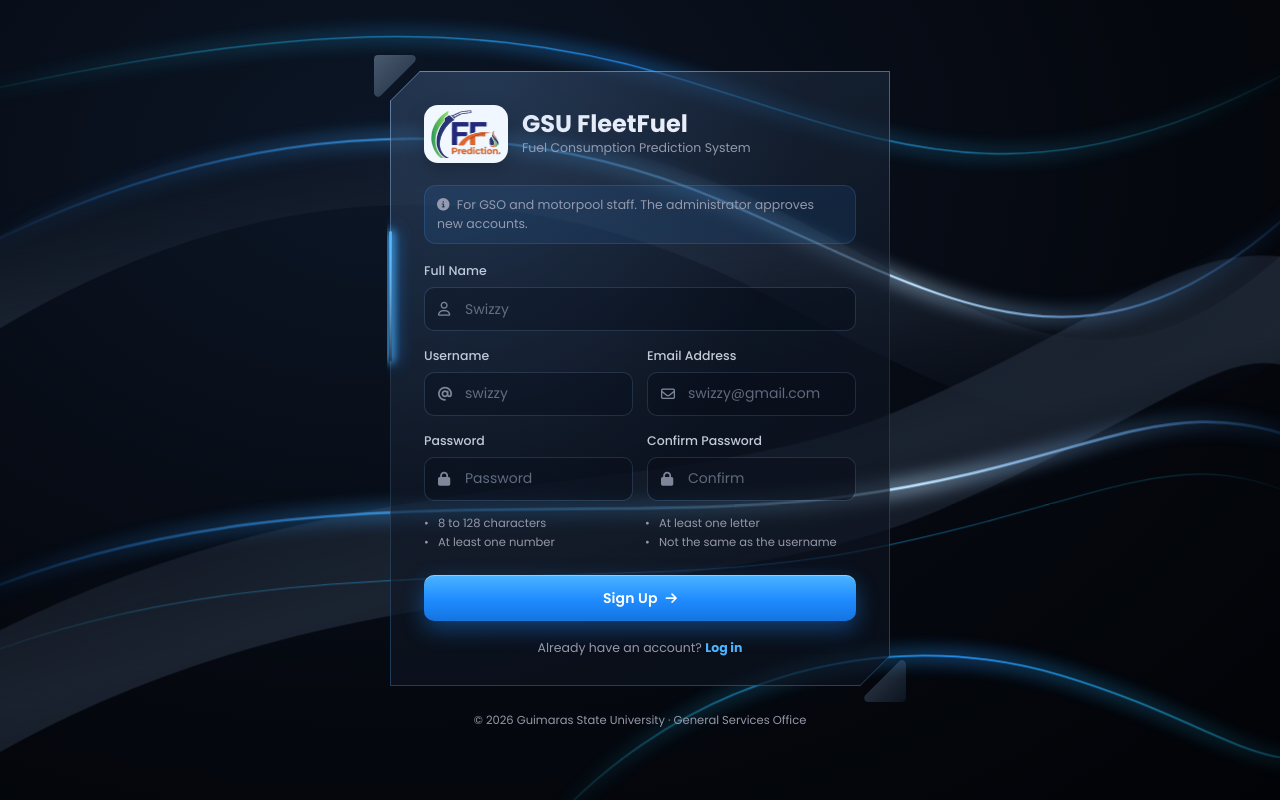
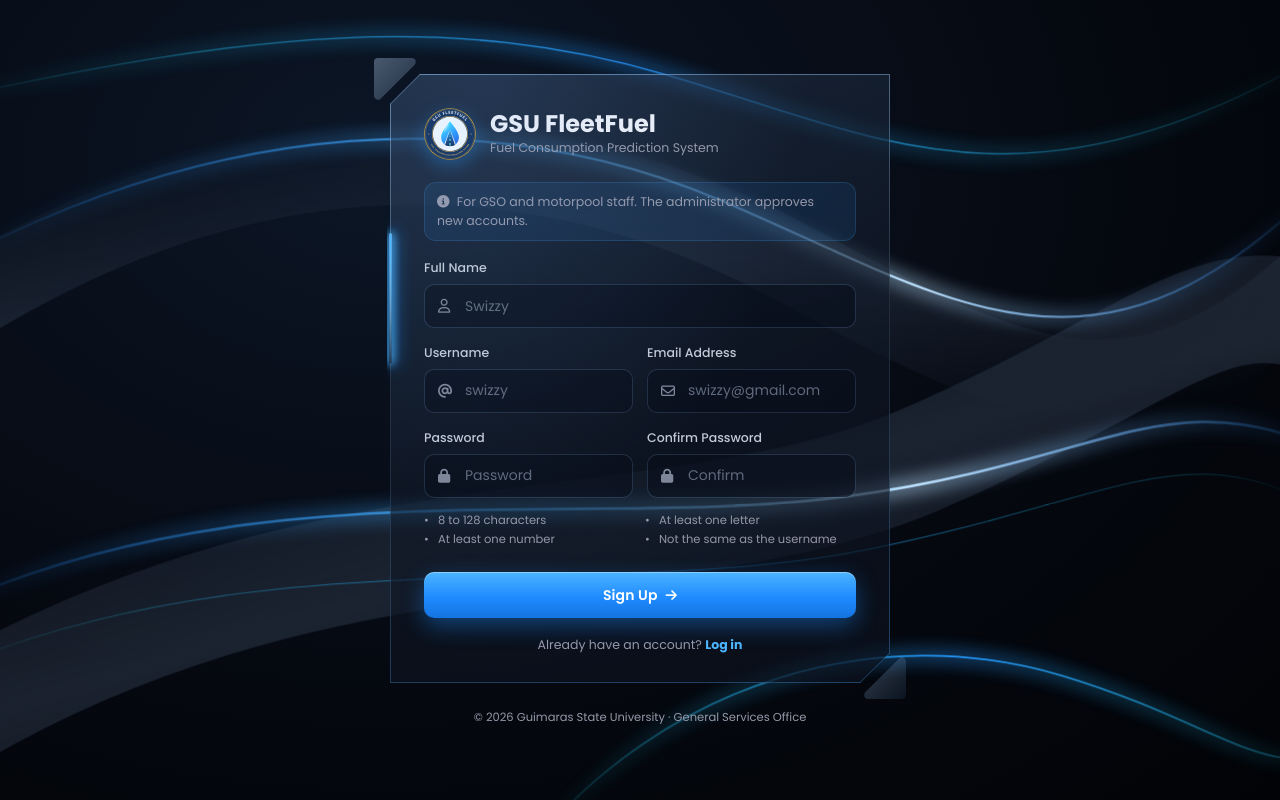
Before and after one commit to WARRENGANIA5/fleetfuel, a Flask app: page /signup in a window 1280 px wide. Run offline with Flask 3, Linux system fonts and the light colour scheme; some libraries are stand-ins or nearby versions.

Commit message:
Restore the original seal logo
Puts back seal.svg and the styles, README and thesis note from e034652,
before the FF Prediction logo. The stylesheet version is bumped to 79 so
browsers drop the cached logo styles.

Co-Authored-By: Claude Opus 5.5 <noreply@anthropic.com>

```diff
--- a/static/css/style.css
+++ b/static/css/style.css
@@ -1,8 +1,4 @@
 :root {
-  /* logo colours (navy, orange, green) */
-  --brand-navy: #1c1f73;
-  --brand-orange: #ee7a2b;
-  --brand-green: #5cbf3f;
   /* dark theme palette */
   --navy-950: #171927;
   --navy-900: #2a2d3e;
@@ -93,7 +89,6 @@ a { text-decoration: none; color: inherit; }
 }
 
 .sidebar-brand {
-  position: relative;
   display: flex;
   align-items: center;
   gap: 12px;
@@ -102,28 +97,19 @@ a { text-decoration: none; color: inherit; }
 }
 
 .brand-icon {
-  width: 66px;
+  width: 46px;
   height: 46px;
-  padding: 4px 6px;
-  border-radius: 12px;
-  background: #ffffff;
-  box-shadow: 0 4px 14px rgba(0, 0, 0, 0.25);
+  border-radius: 50%;
   display: flex;
   align-items: center;
   justify-content: center;
   flex-shrink: 0;
 }
-.brand-icon img { width: 100%; height: 100%; display: block; object-fit: contain; }
+.brand-icon img { width: 100%; height: 100%; display: block; filter: drop-shadow(0 3px 6px rgba(38, 151, 255, 0.35)); }
 
 .brand-text { display: flex; flex-direction: column; line-height: 1.2; }
 .brand-title { font-weight: 700; font-size: 15px; }
 .brand-sub { font-size: 11px; color: rgba(255,255,255,0.55); }
-/* thin line in the logo colours under the sidebar brand */
-.sidebar-brand::after {
-  content: ""; position: absolute; left: 20px; right: 20px; bottom: -1px; height: 2px; border-radius: 2px;
-  background: linear-gradient(90deg, var(--brand-green), var(--blue-600) 50%, var(--brand-orange));
-  opacity: 0.55;
-}
 
 .sidebar-nav {
   flex: 1;
@@ -548,15 +534,13 @@ a { text-decoration: none; color: inherit; }
   animation: fadeUp 0.5s ease both;
 }
 .login-logo {
-  width: 170px; height: 118px;
-  padding: 10px 12px;
-  border-radius: 18px;
-  background: #ffffff;
+  width: 120px; height: 120px;
+  border-radius: 50%;
   display: flex; align-items: center; justify-content: center;
   margin: 0 auto 18px;
-  box-shadow: 0 8px 24px rgba(0, 0, 0, 0.3);
-}
-.login-logo img { width: 100%; height: 100%; display: block; object-fit: contain; }
+  box-shadow: 0 8px 24px rgba(38, 151, 255, 0.35);
+}
+.login-logo img { width: 100%; height: 100%; display: block; }
 .login-title { text-align: center; font-weight: 800; color: var(--text-dark); font-size: 22px; margin-bottom: 4px; }
 .login-sub { text-align: center; color: var(--text-muted); font-size: 13px; line-height: 1.5; margin-bottom: 24px; }
 .caps-warning { margin-top: 6px; font-size: 12px; color: var(--warning); }
@@ -1154,8 +1138,8 @@ html[data-theme="light"] {
 
 /* sidebar */
 html[data-theme="light"] .sidebar { background: #ffffff; border-right: 1px solid var(--border-soft); box-shadow: none; }
-html[data-theme="light"] .brand-icon { box-shadow: 0 2px 8px rgba(28, 31, 115, 0.12); }
-html[data-theme="light"] .brand-title { color: var(--brand-navy); }
+html[data-theme="light"] .brand-icon { box-shadow: none; }
+html[data-theme="light"] .brand-title { color: var(--text-dark); }
 html[data-theme="light"] .nav-link { position: relative; color: #475467; border-radius: 8px; }
 html[data-theme="light"] .nav-link i { color: #98a2b3; }
 html[data-theme="light"] .nav-link:hover { background: #f9fafb; color: var(--text-dark); transform: none; }
@@ -1354,7 +1338,7 @@ html.auth-arriving .glass-shard { opacity: 0; }
 
 /* heading */
 .auth-brand { display: flex; align-items: center; gap: 14px; margin-bottom: 22px; }
-.auth-brand .login-logo { width: 84px; height: 58px; padding: 5px 7px; border-radius: 14px; margin: 0; flex-shrink: 0; box-shadow: 0 6px 18px rgba(0, 0, 0, 0.3); }
+.auth-brand .login-logo { width: 52px; height: 52px; margin: 0; flex-shrink: 0; box-shadow: 0 6px 18px rgba(38, 151, 255, 0.35); }
 .auth-brand .login-title { text-align: left; font-size: 24px; font-weight: 700; margin: 0; line-height: 1.15; }
 .auth-brand .login-sub { text-align: left; font-size: 12.5px; margin: 2px 0 0; }
 .login-card.text-center .auth-brand { justify-content: center; text-align: left; }
@@ -1428,7 +1412,7 @@ html[data-theme="light"] .login-card .auth-input .form-control:focus { backgroun
 html[data-theme="light"] .login-card .form-control:-webkit-autofill,
 html[data-theme="light"] .login-card .form-control:-webkit-autofill:hover,
 html[data-theme="light"] .login-card .form-control:-webkit-autofill:focus { -webkit-text-fill-color: #101828; -webkit-box-shadow: 0 0 0 1000px #eef4ff inset; box-shadow: 0 0 0 1000px #eef4ff inset; }
-html[data-theme="light"] .auth-brand .login-logo { box-shadow: 0 6px 16px rgba(28, 31, 115, 0.14); }
+html[data-theme="light"] .auth-brand .login-logo { box-shadow: 0 6px 16px rgba(38, 151, 255, 0.2); }
 html[data-theme="light"] .auth-switch a { color: var(--blue-600); }
 html[data-theme="light"] .card-beam .beam-a { background: linear-gradient(90deg, rgba(43, 152, 255, 0), #2b98ff); }
 
--- a/templates/base.html
+++ b/templates/base.html
@@ -6,11 +6,11 @@
 {% include '_theme_init.html' %}
 <meta name="csrf-token" content="{{ csrf_token() }}">
 <title>{% block title %}Dashboard{% endblock %} | {{ org.system_short }} &middot; Fuel Consumption Prediction System</title>
-<link rel="icon" href="{{ url_for('static', filename='images/favicon.png', v=15) }}" type="image/png">
+<link rel="icon" href="{{ url_for('static', filename='images/seal.svg', v=14) }}" type="image/svg+xml">
 <link href="{{ url_for('static', filename='vendor/poppins/poppins.css') }}" rel="stylesheet">
 <link href="{{ url_for('static', filename='vendor/bootstrap/bootstrap.min.css') }}" rel="stylesheet">
 <link href="{{ url_for('static', filename='vendor/fontawesome/css/all.min.css') }}" rel="stylesheet">
-<link href="{{ url_for('static', filename='css/style.css', v=77) }}" rel="stylesheet">
+<link href="{{ url_for('static', filename='css/style.css', v=79) }}" rel="stylesheet">
 {% block extra_head %}{% endblock %}
 </head>
 <body>
@@ -18,7 +18,7 @@
 <div class="app-shell">
   <aside class="sidebar" id="sidebar">
     <div class="sidebar-brand">
-      <div class="brand-icon"><img src="{{ url_for('static', filename='images/logo.png', v=15) }}" alt="{{ org.system_short }} logo"></div>
+      <div class="brand-icon"><img src="{{ url_for('static', filename='images/seal.svg', v=14) }}" alt="{{ org.system_short }} logo"></div>
       <div class="brand-text">
         <span class="brand-title">{{ org.system_short }}</span>
         <span class="brand-sub">Fuel Consumption Prediction System</span>
--- a/templates/error_bare.html
+++ b/templates/error_bare.html
@@ -7,7 +7,7 @@
 <title>{% block title %}{% endblock %} | {{ org.system_short }} &middot; Fuel Consumption Prediction System</title>
 <link href="{{ url_for('static', filename='vendor/bootstrap/bootstrap.min.css') }}" rel="stylesheet">
 <link href="{{ url_for('static', filename='vendor/fontawesome/css/all.min.css') }}" rel="stylesheet">
-<link href="{{ url_for('static', filename='css/style.css', v=77) }}" rel="stylesheet">
+<link href="{{ url_for('static', filename='css/style.css', v=79) }}" rel="stylesheet">
 </head>
 <body>
 <div class="login-page"><div class="login-card">{% block content %}{% endblock %}</div></div>
--- a/templates/login.html
+++ b/templates/login.html
@@ -14,11 +14,11 @@ try {
 } catch (e) {}
 </script>
 <title>Login | {{ org.system_short }} &middot; Fuel Consumption Prediction System</title>
-<link rel="icon" href="{{ url_for('static', filename='images/favicon.png', v=15) }}" type="image/png">
+<link rel="icon" href="{{ url_for('static', filename='images/seal.svg', v=14) }}" type="image/svg+xml">
 <link href="{{ url_for('static', filename='vendor/poppins/poppins.css') }}" rel="stylesheet">
 <link href="{{ url_for('static', filename='vendor/bootstrap/bootstrap.min.css') }}" rel="stylesheet">
 <link href="{{ url_for('static', filename='vendor/fontawesome/css/all.min.css') }}" rel="stylesheet">
-<link href="{{ url_for('static', filename='css/style.css', v=77) }}" rel="stylesheet">
+<link href="{{ url_for('static', filename='css/style.css', v=79) }}" rel="stylesheet">
 <style>
   /* cross-fade between login and sign-up */
   @view-transition { navigation: auto; }
@@ -32,7 +32,7 @@ try {
   <span class="glass-shard shard-tl" aria-hidden="true"><i></i></span>
   <div class="login-card">
     <div class="auth-brand">
-      <div class="login-logo"><img src="{{ url_for('static', filename='images/logo.png', v=15) }}" alt="{{ org.system_short }} logo"></div>
+      <div class="login-logo"><img src="{{ url_for('static', filename='images/seal.svg', v=14) }}" alt="{{ org.system_short }} logo"></div>
       <div>
         <div class="login-title">{{ org.system_short }}</div>
         <div class="login-sub">Fuel Consumption Prediction System</div>
--- a/templates/signup.html
+++ b/templates/signup.html
@@ -14,11 +14,11 @@ try {
 } catch (e) {}
 </script>
 <title>Sign Up | {{ org.system_short }} &middot; Fuel Consumption Prediction System</title>
-<link rel="icon" href="{{ url_for('static', filename='images/favicon.png', v=15) }}" type="image/png">
+<link rel="icon" href="{{ url_for('static', filename='images/seal.svg', v=14) }}" type="image/svg+xml">
 <link href="{{ url_for('static', filename='vendor/poppins/poppins.css') }}" rel="stylesheet">
 <link href="{{ url_for('static', filename='vendor/bootstrap/bootstrap.min.css') }}" rel="stylesheet">
 <link href="{{ url_for('static', filename='vendor/fontawesome/css/all.min.css') }}" rel="stylesheet">
-<link href="{{ url_for('static', filename='css/style.css', v=77) }}" rel="stylesheet">
+<link href="{{ url_for('static', filename='css/style.css', v=79) }}" rel="stylesheet">
 <style>
   /* cross-fade between login and sign-up */
   @view-transition { navigation: auto; }
@@ -32,7 +32,7 @@ try {
   <span class="glass-shard shard-tl" aria-hidden="true"><i></i></span>
   <div class="login-card">
     <div class="auth-brand">
-      <div class="login-logo"><img src="{{ url_for('static', filename='images/logo.png', v=15) }}" alt="{{ org.system_short }} logo"></div>
+      <div class="login-logo"><img src="{{ url_for('static', filename='images/seal.svg', v=14) }}" alt="{{ org.system_short }} logo"></div>
       <div>
         <div class="login-title">{{ org.system_short }}</div>
         <div class="login-sub">Fuel Consumption Prediction System</div>
--- a/templates/signup_pending.html
+++ b/templates/signup_pending.html
@@ -5,11 +5,11 @@
 <meta name="viewport" content="width=device-width, initial-scale=1.0">
 {% include '_theme_init.html' %}
 <title>Waiting for Approval | {{ org.system_short }} &middot; Fuel Consumption Prediction System</title>
-<link rel="icon" href="{{ url_for('static', filename='images/favicon.png', v=15) }}" type="image/png">
+<link rel="icon" href="{{ url_for('static', filename='images/seal.svg', v=14) }}" type="image/svg+xml">
 <link href="{{ url_for('static', filename='vendor/poppins/poppins.css') }}" rel="stylesheet">
 <link href="{{ url_for('static', filename='vendor/bootstrap/bootstrap.min.css') }}" rel="stylesheet">
 <link href="{{ url_for('static', filename='vendor/fontawesome/css/all.min.css') }}" rel="stylesheet">
-<link href="{{ url_for('static', filename='css/style.css', v=77) }}" rel="stylesheet">
+<link href="{{ url_for('static', filename='css/style.css', v=79) }}" rel="stylesheet">
 </head>
 <body>
 <div class="login-page">
@@ -18,7 +18,7 @@
   <span class="glass-shard shard-tl" aria-hidden="true"><i></i></span>
   <div class="login-card text-center">
     <div class="auth-brand">
-      <div class="login-logo"><img src="{{ url_for('static', filename='images/logo.png', v=15) }}" alt="{{ org.system_short }} logo"></div>
+      <div class="login-logo"><img src="{{ url_for('static', filename='images/seal.svg', v=14) }}" alt="{{ org.system_short }} logo"></div>
       <div>
         <div class="login-title">Waiting for approval</div>
         <div class="login-sub">Fuel Consumption Prediction System</div>
```
Also changed, not shown: docs/THESIS_UPDATE_LOGO.md (+7 -7 lines), README.md, static/images/favicon.png (deleted), static/images/logo.png (deleted), static/images/seal.svg (added).
